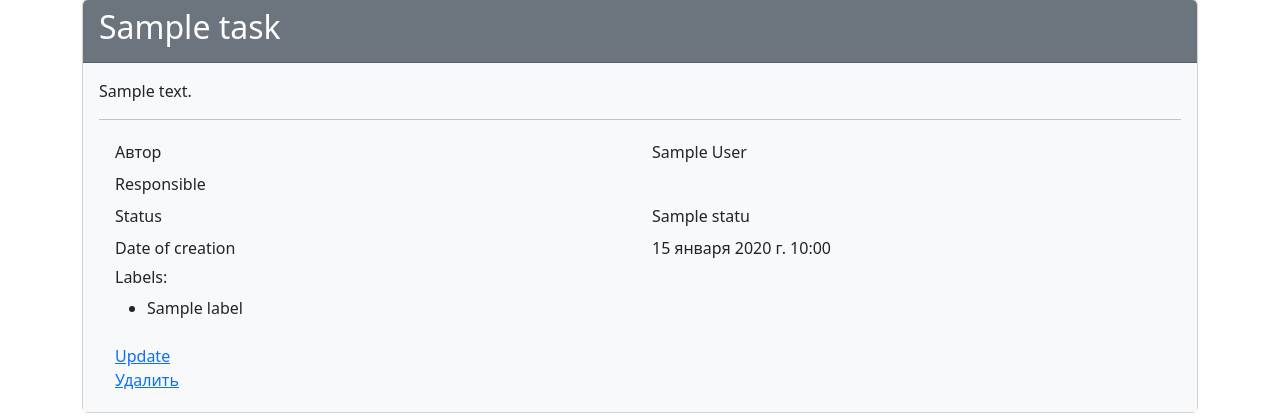
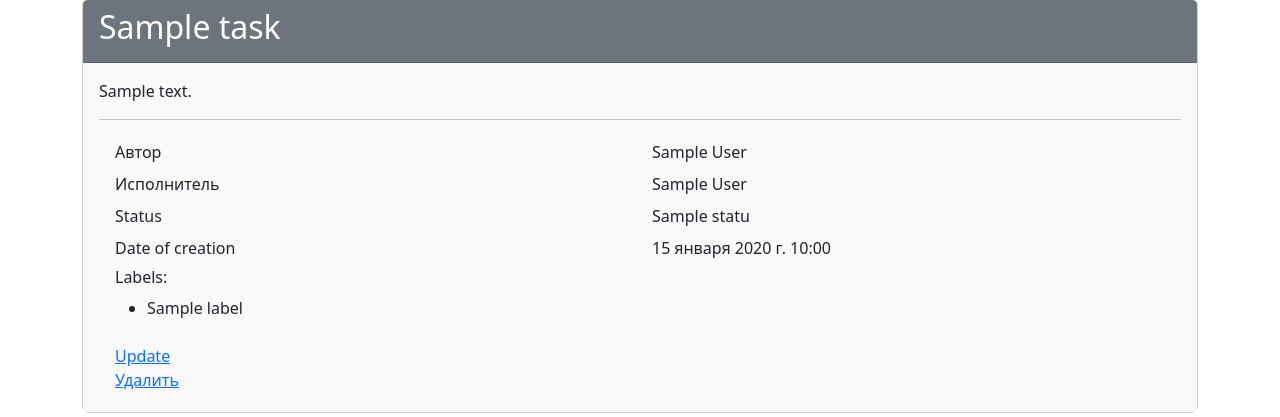
Before and after one commit to al-ov73/python-project-52, a Django app: page /tasks/1/ in a window 1280 px wide. Shown: the part 153-570 px from the top of the page. Run offline with Django 5.2, Linux system fonts and the light colour scheme; a user stored in the database is signed in; tables that the repository leaves empty hold one stand-in row (values such as "Sample post"); some libraries are stand-ins or nearby versions.

Commit message:
responsible->executor

```diff
--- a/task_manager/templates/tasks/show.html
+++ b/task_manager/templates/tasks/show.html
@@ -23,8 +23,8 @@
         <div class="col">{{ task.author.user.first_name }} {{ task.author.user.last_name }}</div>
       </div>
       <div class="row p-1">
-        <div class="col">{% trans 'Responsible' %}</div>
-        <div class="col">{{ task.responsible.user.first_name }} {{ task.responsible.user.last_name }}</div>
+        <div class="col">Исполнитель</div>
+        <div class="col">{{ task.executor.user.first_name }} {{ task.executor.user.last_name }}</div>
       </div>
       <div class="row p-1">
         <div class="col">{% trans 'Status' %}</div>
```
